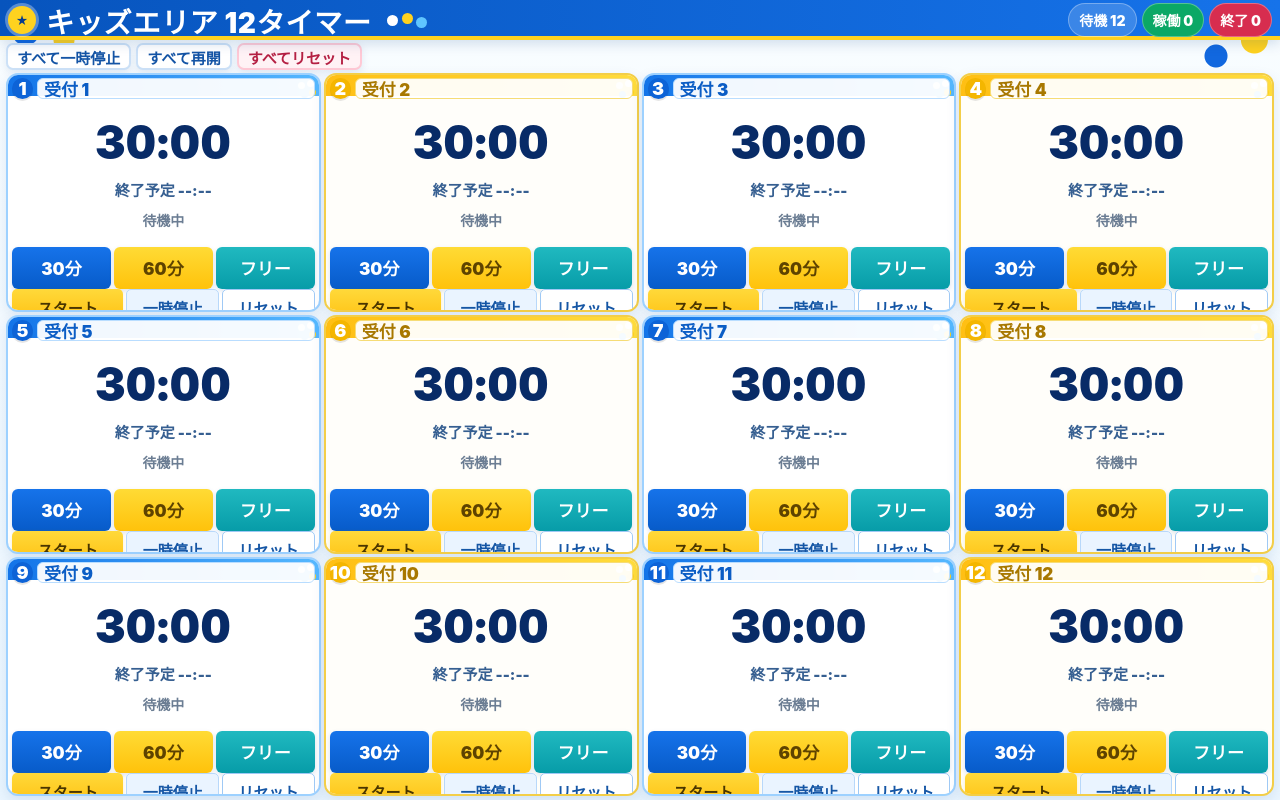
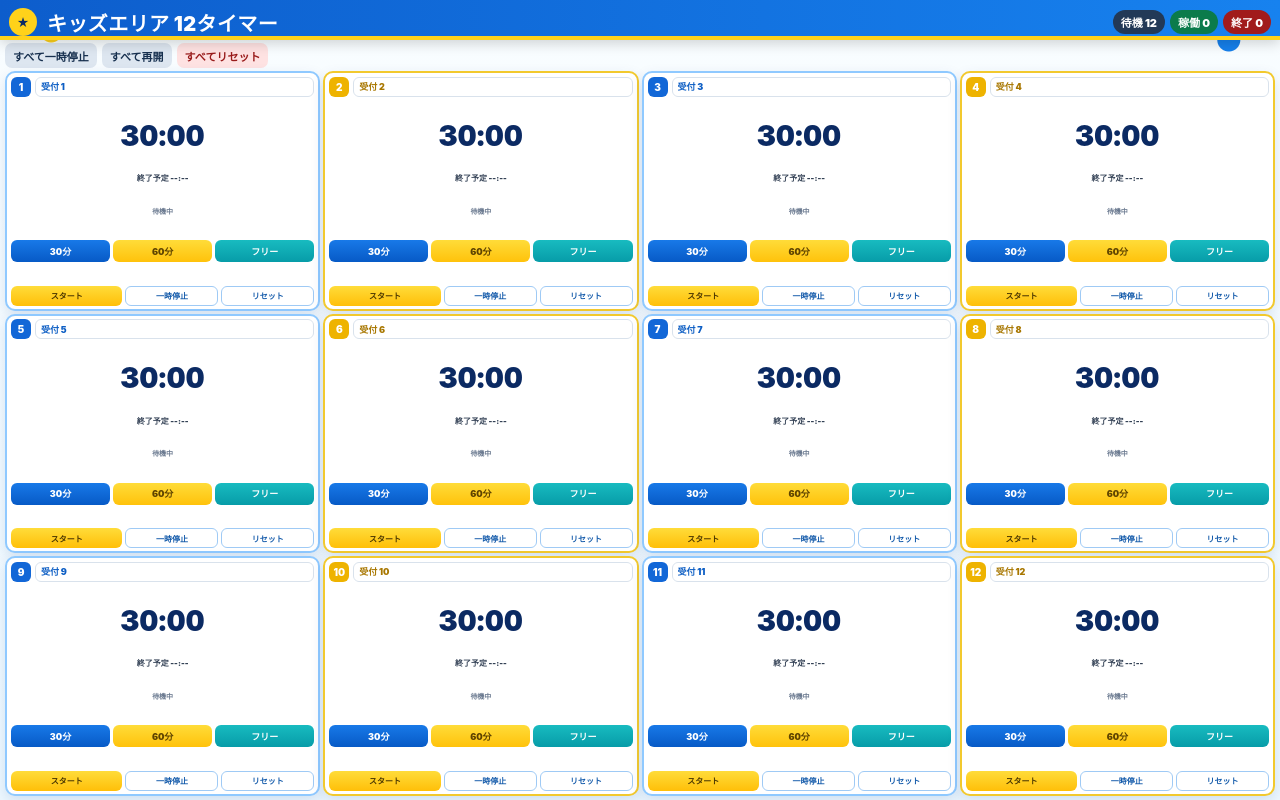
Before and after one commit to kokosaikooo1996-cyber/-12timer, a plain HTML site: page index.html in a window 1280 px wide. Drawn offline with Linux system fonts and the light colour scheme.

Commit message:
Add files via upload

```diff
--- a/index.html
+++ b/index.html
@@ -237,324 +237,240 @@ button{border:0;border-radius:10px;padding:10px 12px;font-weight:900;cursor:poin
 </style>
 
 
-<style id="ballpool-theme">
+
+
+
+
+<style id="final-kids-design">
 :root{
-  --navy:#073b8c;
-  --blue:#1268df;
-  --blue-dark:#0752bb;
-  --blue-soft:#eaf5ff;
-  --yellow:#ffd21f;
-  --yellow-dark:#d9a900;
-  --yellow-soft:#fff9d7;
-  --bg:#eef8ff;
-  --card:#fff;
-  --text:#082b67;
-  --muted:#61738c;
-  --red:#ef476f;
-  --line:#d5e7f8;
+  --blue:#1169dc;
+  --blue2:#42a9ff;
+  --yellow:#ffd21a;
+  --yellow2:#ffbd00;
+  --navy:#0b2a63;
+  --teal:#08a8ae;
+  --pink:#ef4f7b;
 }
 html,body{
   background:
-    radial-gradient(circle at 2% 4%, #1268df 0 13px, transparent 14px),
-    radial-gradient(circle at 5% 5%, #ffd21f 0 10px, transparent 11px),
-    radial-gradient(circle at 98% 5%, #ffd21f 0 13px, transparent 14px),
-    radial-gradient(circle at 95% 7%, #1268df 0 11px, transparent 12px),
-    radial-gradient(circle at 2% 96%, #ffd21f 0 14px, transparent 15px),
-    radial-gradient(circle at 98% 96%, #1268df 0 15px, transparent 16px),
-    linear-gradient(180deg,#f9fdff 0%,#eaf6ff 100%);
+    radial-gradient(circle at 1.5% 3%, #1680ec 0 14px, transparent 15px),
+    radial-gradient(circle at 4% 4%, #ffd21a 0 10px, transparent 11px),
+    radial-gradient(circle at 98% 3%, #ffd21a 0 14px, transparent 15px),
+    radial-gradient(circle at 96% 5%, #1680ec 0 11px, transparent 12px),
+    linear-gradient(180deg,#f9fdff,#edf8ff)!important;
 }
 header{
-  background:linear-gradient(90deg,#0754bd,#1673ea);
-  border-bottom:4px solid var(--yellow);
-  box-shadow:0 3px 14px rgba(7,59,140,.18);
+  background:linear-gradient(90deg,#0d5dcc,#1782ef)!important;
+  border-bottom:4px solid var(--yellow)!important;
 }
 .logo-dot{
-  background:var(--yellow);
-  color:var(--navy);
-  box-shadow:0 0 0 3px rgba(255,255,255,.32);
+  background:var(--yellow)!important;
+  color:var(--navy)!important;
 }
-.brand:after{
-  content:"";
-  width:11px;height:11px;border-radius:50%;
-  background:#fff;
-  box-shadow:15px -2px 0 var(--yellow),29px 2px 0 #5fc5ff;
-  margin-left:6px;
+.card{
+  border-radius:15px!important;
+  box-shadow:0 5px 14px rgba(9,61,133,.12)!important;
+  overflow:hidden!important;
+  background:#fff!important;
 }
-.badge{
-  background:rgba(255,255,255,.17);
-  border:1px solid rgba(255,255,255,.3);
+.card:nth-child(odd){
+  border-color:#8fc9ff!important;
 }
-.badge.run{background:#0ba866}
-.badge.end{background:#d72d4f}
-
-.topbar button{
-  box-shadow:0 3px 8px rgba(7,59,140,.10);
-  border:2px solid #cce1f7;
-}
-.btn-soft{background:#fff;color:#1454a5}
-.btn-red{background:#fff2f5;color:#b52043;border-color:#ffc9d5!important}
-
-/* Base card */
-.card{
-  position:relative;
-  background:#fff;
-  border:2px solid #cfe3f7;
-  box-shadow:0 5px 14px rgba(7,59,140,.10);
-  overflow:hidden;
-}
-.card:before{
-  content:"";
-  position:absolute;
-  left:0;right:0;top:0;
-  height:25px;
-  z-index:0;
-}
-.card:after{
-  content:"";
-  position:absolute;
-  right:7px;top:7px;
-  width:9px;height:9px;border-radius:50%;
-  background:#fff;
-  box-shadow:
-    -12px 3px 0 rgba(255,255,255,.92),
-    3px 12px 0 #ffd21f,
-    -8px 15px 0 #4eb8ff;
-  z-index:0;
-}
-.card > *{position:relative;z-index:1}
-
-/* Alternate the twelve timer cards blue / yellow */
-.card:nth-child(odd){
-  border-color:#9dd1ff;
-  background:
-    radial-gradient(circle at 8% 86%, rgba(18,104,223,.08) 0 18px, transparent 19px),
-    #ffffff;
+.card:nth-child(even){
+  border-color:#f2c92e!important;
 }
 .card:nth-child(odd):before{
-  background:linear-gradient(90deg,#1374e8,#55b8ff);
+  background:linear-gradient(90deg,#1680ec,#54b7ff)!important;
 }
-.card:nth-child(odd) .num{
-  background:#0d63d7;
-  color:#fff;
+.card:nth-child(even):before{
+  background:linear-gradient(90deg,#ffbe0b,#ffdd36)!important;
 }
-.card:nth-child(odd) .name{
-  color:#0b5dc5;
-  border-color:#b9ddff;
+.card:nth-child(odd) .num{background:#1267d7!important}
+.card:nth-child(even) .num{background:#eeb300!important}
+.card:nth-child(odd) .name{color:#0d5ec4!important}
+.card:nth-child(even) .name{color:#a87700!important}
+
+.clock{
+  color:#0b2a63!important;
+  font-weight:1000!important;
+  letter-spacing:.01em!important;
+  white-space:nowrap!important;
+  overflow:hidden!important;
+  text-overflow:clip!important;
+}
+.card.free .clock{color:var(--teal)!important}
+.card.free120 .clock{color:var(--pink)!important}
+
+.primary-presets{
+  grid-template-columns:repeat(3,minmax(0,1fr))!important;
+}
+.primary-presets button,
+.actions button{
+  white-space:nowrap!important;
+  overflow:hidden!important;
+}
+.p30{
+  background:linear-gradient(180deg,#1879e8,#075ac6)!important;
+  color:#fff!important;
+}
+.p60{
+  background:linear-gradient(180deg,#ffdc39,#ffc20b)!important;
+  color:#5e4300!important;
+}
+.pfree{
+  background:linear-gradient(180deg,#18bbc0,#079ca8)!important;
+  color:#fff!important;
+}
+.start{
+  background:linear-gradient(180deg,#ffdc3a,#ffbf08)!important;
+  color:#493500!important;
+}
+.pause,.reset{
+  background:#fff!important;
+  color:#135aaa!important;
+  border:1px solid #9fcaf5!important;
 }
 
-.card:nth-child(even){
-  border-color:#f3ce48;
-  background:
-    radial-gradient(circle at 8% 86%, rgba(255,210,31,.12) 0 18px, transparent 19px),
-    #fffefa;
-}
-.card:nth-child(even):before{
-  background:linear-gradient(90deg,#ffbf13,#ffdc3c);
-}
-.card:nth-child(even) .num{
-  background:#f4b600;
-  color:#fff;
-}
-.card:nth-child(even) .name{
-  color:#a87800;
-  border-color:#f6dc76;
-}
-
-.num{
-  border-radius:50%!important;
-  box-shadow:0 2px 0 rgba(0,0,0,.10);
-}
-.name{
-  background:rgba(255,255,255,.94);
-  font-weight:1000;
-}
-.clock{
-  color:#082b67;
-  text-shadow:0 1px 0 #fff;
-}
-.endtime{color:#365f91}
-.status{color:#6b7d93}
-
-.primary-presets{
-  grid-template-columns:repeat(3,1fr)!important;
-}
-.p30{
-  background:linear-gradient(180deg,#1673ea,#075bc9)!important;
-  color:#fff!important;
-  border:0!important;
-}
-.p60{
-  background:linear-gradient(180deg,#ffdb35,#ffc20b)!important;
-  color:#5e4300!important;
-  border:0!important;
-}
-.pfree{
-  background:linear-gradient(180deg,#20b9c0,#079ca8)!important;
-  color:#fff!important;
-  border:0!important;
-}
-.primary-presets button{
-  box-shadow:0 2px 5px rgba(7,59,140,.14);
-  font-weight:1000;
-}
-
-.start{
-  background:linear-gradient(180deg,#ffd93a,#ffbd0b);
-  color:#493500;
-  box-shadow:0 2px 5px rgba(209,158,0,.20);
-}
-.pause{
-  background:#eaf4ff;
-  color:#1556a5;
-  border:1px solid #b8d8fa;
-}
-.reset{
-  background:#fff;
-  color:#1556a5;
-  border:1px solid #9fc9f5;
-}
-
-/* Running state keeps each card's base blue/yellow identity */
-.card.running:nth-child(odd){
-  border-color:#1680ef;
-  box-shadow:0 0 0 2px rgba(18,104,223,.13),0 5px 14px rgba(7,59,140,.12);
-}
-.card.running:nth-child(even){
-  border-color:#efb900;
-  box-shadow:0 0 0 2px rgba(255,210,31,.16),0 5px 14px rgba(7,59,140,.12);
-}
-.card.warn5{box-shadow:0 0 0 3px rgba(255,183,0,.22)}
-.card.warn1{box-shadow:0 0 0 3px rgba(255,123,0,.25)}
-.card.done{
-  border-color:#ef476f!important;
-  background:#fff3f6!important;
-}
-
-/* Free time counts up. Before 120 min, preserve alternating blue/yellow card design. */
-.card.free:nth-child(odd){
-  border-color:#1680ef;
-}
-.card.free:nth-child(even){
-  border-color:#efb900;
-}
-.card.free .clock{color:#079ca8}
-.card.free .endtime{color:#147a84}
-
-/* At 120 minutes, override card color for a clear visual alert */
+/* 120分超過だけピンクに切替 */
 .card.free120,
 .card.free120:nth-child(odd),
 .card.free120:nth-child(even){
-  border-color:#ef476f!important;
-  background:
-    radial-gradient(circle at 8% 86%, rgba(239,71,111,.10) 0 20px, transparent 21px),
-    #fff3f7!important;
-  box-shadow:0 0 0 3px rgba(239,71,111,.18),0 6px 18px rgba(7,59,140,.12)!important;
+  border-color:#ef4f7b!important;
+  background:#fff4f7!important;
 }
 .card.free120:before{
-  background:linear-gradient(90deg,#ef476f,#ff7c9a)!important;
+  background:linear-gradient(90deg,#ef4f7b,#ff8aa6)!important;
 }
-.card.free120 .num{
-  background:#e83e67!important;
-}
-.card.free120 .name{
-  color:#c52750!important;
-  border-color:#ffc1d0!important;
-}
-.card.free120 .clock{
-  color:#e83e67!important;
-}
-.card.free120 .endtime,
-.card.free120 .status{
-  color:#ae2144!important;
-  font-weight:1000;
+.card.free120 .num{background:#e94770!important}
+.card.free120 .name{color:#c52d54!important}
+
+/* 横画面：12個を4列×3段、文字が枠から出ないよう最適化 */
+@media (min-width:900px) and (orientation:landscape){
+  html,body{height:100%;height:100dvh;overflow:hidden!important}
+  header{height:44px!important;padding:3px 9px!important}
+  .header-inner{height:38px!important;max-width:none!important}
+  h1{font-size:20px!important}
+  .badge{font-size:11px!important;padding:4px 8px!important}
+
+  main{
+    height:calc(100dvh - 44px)!important;
+    max-width:none!important;
+    padding:4px 7px 5px!important;
+    display:grid!important;
+    grid-template-rows:29px minmax(0,1fr)!important;
+    gap:4px!important;
+    overflow:hidden!important;
+  }
+  .topbar{height:29px!important;margin:0!important}
+  .topbar button{
+    height:29px!important;
+    min-height:29px!important;
+    padding:2px 8px!important;
+    font-size:11px!important;
+  }
+  .grid{
+    width:100%!important;
+    height:100%!important;
+    min-height:0!important;
+    grid-template-columns:repeat(4,minmax(0,1fr))!important;
+    grid-template-rows:repeat(3,minmax(0,1fr))!important;
+    gap:5px!important;
+  }
+  .card{
+    min-width:0!important;
+    min-height:0!important;
+    height:100%!important;
+    padding:4px 5px!important;
+    border-width:2px!important;
+    display:flex!important;
+    flex-direction:column!important;
+    justify-content:space-between!important;
+  }
+  .card:before{height:21px!important}
+  .card-head{height:24px!important;min-height:24px!important;gap:4px!important}
+  .num{
+    width:24px!important;height:24px!important;
+    font-size:13px!important;
+    flex:0 0 24px!important;
+  }
+  .name{
+    height:24px!important;min-height:24px!important;
+    padding:2px 5px!important;
+    font-size:11px!important;
+  }
+  .clock{
+    font-size:clamp(26px,4.0vh,38px)!important;
+    line-height:.96!important;
+    margin:2px 0 0!important;
+  }
+  .endtime{
+    font-size:10px!important;
+    min-height:12px!important;
+    line-height:12px!important;
+  }
+  .status{
+    font-size:9px!important;
+    min-height:10px!important;
+    line-height:10px!important;
+    margin:0!important;
+  }
+  .primary-presets{
+    height:27px!important;
+    min-height:27px!important;
+    gap:3px!important;
+    margin:1px 0!important;
+  }
+  .primary-presets button{
+    height:27px!important;
+    min-height:27px!important;
+    padding:2px 2px!important;
+    font-size:11px!important;
+    border-radius:6px!important;
+  }
+  .actions{
+    height:25px!important;
+    min-height:25px!important;
+    gap:3px!important;
+  }
+  .actions button{
+    height:25px!important;
+    min-height:25px!important;
+    padding:2px!important;
+    font-size:10px!important;
+    border-radius:6px!important;
+  }
+  .secondary,.extend,.customrow{display:none!important}
+  .stopalarm{
+    height:22px!important;
+    min-height:22px!important;
+    font-size:9px!important;
+    margin-top:2px!important;
+  }
+  .notice{display:none!important}
 }
 
-.stopalarm{background:#dc3158;color:#fff}
-
-/* Hide unused old controls */
-.secondary,.extend,.customrow{display:none!important}
-
-@media (min-width:900px) and (orientation:landscape){
-  .card{border-radius:12px}
-  .card:before{height:21px}
-  .card:after{
-    right:5px;top:5px;
-    width:7px;height:7px;
-    box-shadow:-9px 2px 0 rgba(255,255,255,.92),2px 9px 0 #ffd21f,-6px 11px 0 #4eb8ff;
+/* 1366×768など高さが低いモニター向け */
+@media (min-width:900px) and (orientation:landscape) and (max-height:800px){
+  header{height:40px!important}
+  main{
+    height:calc(100dvh - 40px)!important;
+    grid-template-rows:25px minmax(0,1fr)!important;
+    padding:3px 5px 4px!important;
+    gap:3px!important;
   }
-  .primary-presets button{font-weight:1000}
-}
-</style>
-
-
-
-<style id="large-readable-text">
-/* 店舗モニターで離れて見ても分かりやすい文字サイズ */
-h1{
-  font-size:clamp(25px,2.6vw,38px)!important;
-  font-weight:1000!important;
-}
-.badge{
-  font-size:15px!important;
-  padding:8px 12px!important;
-}
-.topbar button{
-  font-size:16px!important;
-  font-weight:1000!important;
-}
-.num{
-  font-size:20px!important;
-  font-weight:1000!important;
-}
-.name{
-  font-size:18px!important;
-  font-weight:1000!important;
-}
-.clock{
-  font-size:clamp(34px,4vw,56px)!important;
-  line-height:1!important;
-  font-weight:1000!important;
-  letter-spacing:.02em!important;
-}
-.endtime{
-  font-size:16px!important;
-  font-weight:900!important;
-}
-.status{
-  font-size:15px!important;
-  font-weight:900!important;
-}
-.primary-presets button{
-  font-size:18px!important;
-  min-height:48px!important;
-  font-weight:1000!important;
-}
-.actions button{
-  font-size:16px!important;
-  min-height:43px!important;
-  font-weight:1000!important;
-}
-.stopalarm{
-  font-size:16px!important;
-  font-weight:1000!important;
-}
-@media (min-width:900px) and (orientation:landscape){
-  h1{font-size:clamp(24px,2.2vw,34px)!important}
-  .badge{font-size:14px!important;padding:6px 10px!important}
-  .topbar button{font-size:15px!important}
-  .num{font-size:18px!important}
-  .name{font-size:17px!important}
-  .clock{font-size:clamp(31px,3.6vw,49px)!important}
-  .endtime{font-size:15px!important}
-  .status{font-size:14px!important}
-  .primary-presets button{
-    font-size:17px!important;
-    min-height:42px!important;
-  }
-  .actions button{
-    font-size:15px!important;
-    min-height:38px!important;
-  }
+  .topbar,.topbar button{height:25px!important;min-height:25px!important}
+  .grid{gap:3px!important}
+  .card{padding:3px 4px!important;border-radius:10px!important}
+  .card-head{height:20px!important;min-height:20px!important}
+  .num{width:20px!important;height:20px!important;font-size:10px!important;flex-basis:20px!important}
+  .name{height:20px!important;min-height:20px!important;font-size:9px!important}
+  .clock{font-size:clamp(22px,3.8vh,29px)!important}
+  .endtime{font-size:8px!important}
+  .status{font-size:7px!important}
+  .primary-presets{height:22px!important;min-height:22px!important}
+  .primary-presets button{height:22px!important;min-height:22px!important;font-size:9px!important}
+  .actions{height:20px!important;min-height:20px!important}
+  .actions button{height:20px!important;min-height:20px!important;font-size:8px!important}
 }
 </style>
 
```
Also changed, not shown: 1 other file.
